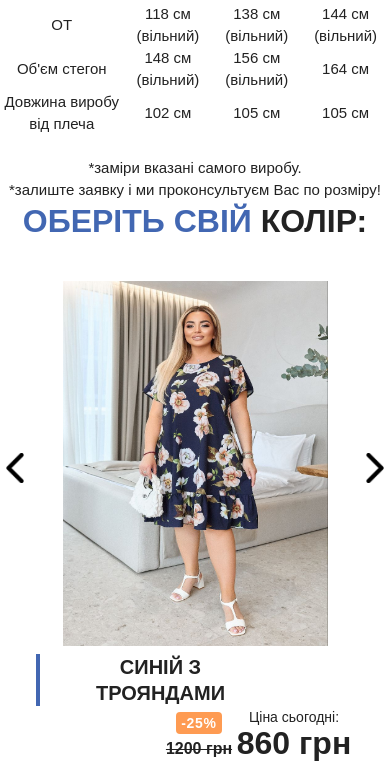
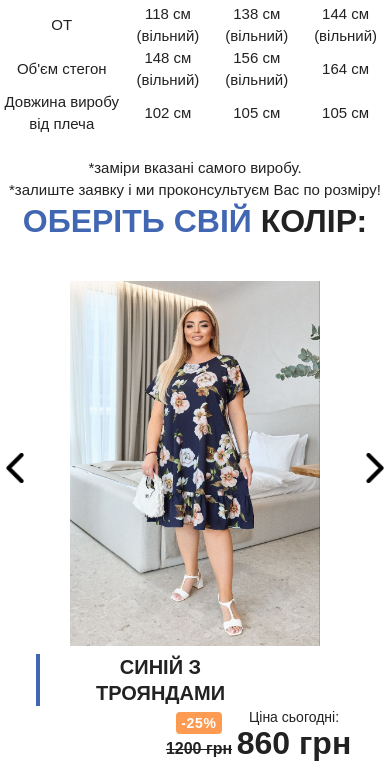
Before and after one commit to RuzakiSatis/anteiko, a plain HTML site: page index.html in a window 390 px wide. Shown: the part 2052-2836 px from the top of the page. Drawn offline with nearby package versions, Linux system fonts and the light colour scheme.

Commit message:
Update slick.css

```diff
--- a/css/slick.css
+++ b/css/slick.css
@@ -65,7 +65,7 @@
 }
 @media(max-width:450px){
     .main_slide_one_items img{
-        width: 265px;
+        width: 250px;
         height: 365px;
     }
     .main_slide_one_items video{
```
